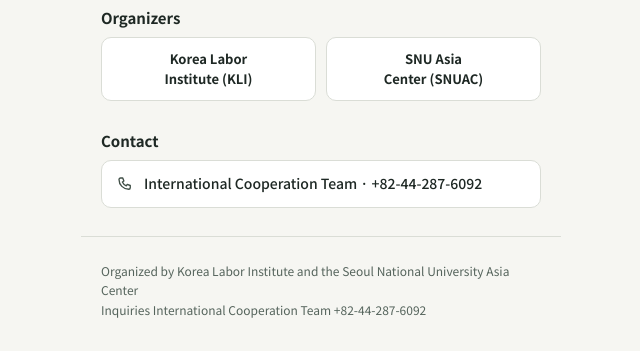
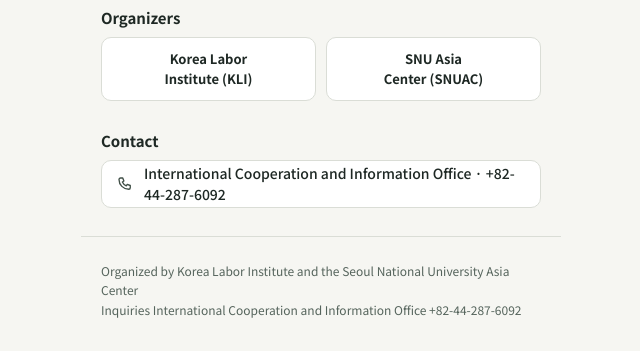
Before and after one commit to Seon155/kli-snu-colloquium, a plain HTML site: page index.html in a window 1280 px wide. Shown: the part 996-1347 px from the top of the page, without its empty margins (319-959 px from the left). Drawn offline with Linux system fonts and the light colour scheme.

Commit message:
Add files via upload

```diff
--- a/index.html
+++ b/index.html
@@ -39,6 +39,7 @@ h3{margin:28px 0 8px;font-size:15px}
 p{margin:0 0 10px;line-height:1.75}
 .orgs{display:flex;gap:10px}
 .orgs div{flex:1;background:#fff;border:1px solid #DADDD6;border-radius:10px;min-height:64px;display:flex;align-items:center;justify-content:center;text-align:center;font-size:13px;font-weight:700;white-space:pre-line}
+.tel svg{flex:none}
 .tel{min-height:48px;display:flex;align-items:center;gap:10px;background:#fff;border:1px solid #DADDD6;border-radius:10px;padding:0 14px;color:#1E2824;text-decoration:none;font-weight:500}
 .sh{display:flex;align-items:center;justify-content:space-between;margin-bottom:6px}
 .brk{display:flex;gap:12px;align-items:center;margin:8px 0;min-height:44px;padding:0 14px;background:#3F4E46;color:#fff;border-radius:10px}
@@ -123,10 +124,10 @@ ko:{
   about:"소개",
   aboutP:["탈탄소화와 전동화, 디지털 기술의 발전, 글로벌 경쟁 구도의 재편 속에서 자동차산업은 생산 체계와 고용, 노사관계까지 큰 변화를 겪고 있습니다.","이번 콜로키움은 미국·중국·독일의 전환 과정을 살펴보고 한국과 비교하며, 지속가능하고 사회적으로 정의로운 산업전환을 위한 정책적 시사점을 모색합니다."],
   orgsH:"주최", orgs:"한국노동연구원\nKLI|서울대학교\n아시아연구소",
-  ctH:"문의", ct:"국제협력팀 · 044-287-6092",
+  ctH:"문의", ct:"국제협력실 · 044-287-6092",
   prog:"프로그램", pd:"2026.11.26 (목)", chair:"사회",
   view:"발표자료 보기", soon:"발표자료 업로드 예정",
-  foot:"주최 한국노동연구원 · 서울대학교 아시아연구소<br>문의 국제협력팀 044-287-6092",
+  foot:"주최 한국노동연구원 · 서울대학교 아시아연구소<br>문의 국제협력실 044-287-6092",
   sched:[
    {b:"12:30–13:00",n:"등록"},
    {s:"세션 I",n:"자동차산업의 전환과 노동 – 국제비교",cn:"권현지",ca:"서울대학교"},
@@ -154,10 +155,10 @@ en:{
   about:"About",
   aboutP:["The global automotive industry is undergoing profound changes driven by decarbonization and electrification, advances in digital technologies, and the reshaping of global competition, affecting production systems, employment, and industrial relations.","The colloquium examines how work and employment are changing in the United States, China, and Germany, compares them with Korea, and explores policy implications for a sustainable and socially just industrial transition."],
   orgsH:"Organizers", orgs:"Korea Labor\nInstitute (KLI)|SNU Asia\nCenter (SNUAC)",
-  ctH:"Contact", ct:"International Cooperation Team · +82-44-287-6092",
+  ctH:"Contact", ct:"International Cooperation and Information Office · +82-44-287-6092",
   prog:"Program", pd:"Nov 26, 2026", chair:"Chair",
   view:"View slides", soon:"Slides coming soon",
-  foot:"Organized by Korea Labor Institute and the Seoul National University Asia Center<br>Inquiries International Cooperation Team +82-44-287-6092",
+  foot:"Organized by Korea Labor Institute and the Seoul National University Asia Center<br>Inquiries International Cooperation and Information Office +82-44-287-6092",
   sched:[
    {b:"12:30–1:00",n:"Registration"},
    {s:"Session I",n:"Automotive Industry Transition and Labor — An International Comparison",cn:"Hyunji Kwon",ca:"Seoul National University"},
@@ -194,7 +195,7 @@ function info(t){
    + '<iframe class="map" title="'+t.way+'" loading="lazy" referrerpolicy="no-referrer-when-downgrade" src="https://www.google.com/maps?q='+q+'&hl='+t.hl+'&z=16&output=embed"></iframe>'
    + '<a class="btn-o" href="'+link+'" target="_blank" rel="noopener">'+svg('pin',18)+t.map+'</a>'
    + '<h3>'+t.orgsH+'</h3><div class="orgs">'+t.orgs.split("|").map(function(x){return '<div>'+x+'</div>';}).join("")+'</div>'
-   + '<h3>'+t.ctH+'</h3><a class="tel" href="tel:+82442876092">'+svg('phone',18,'#3F4E46')+t.ct+'</a>';
+   + '<h3>'+t.ctH+'</h3><div class="tel">'+svg('phone',18,'#3F4E46')+'<span>'+t.ct+'</span></div>';
   return h;
 }
 function sched(t){
```
